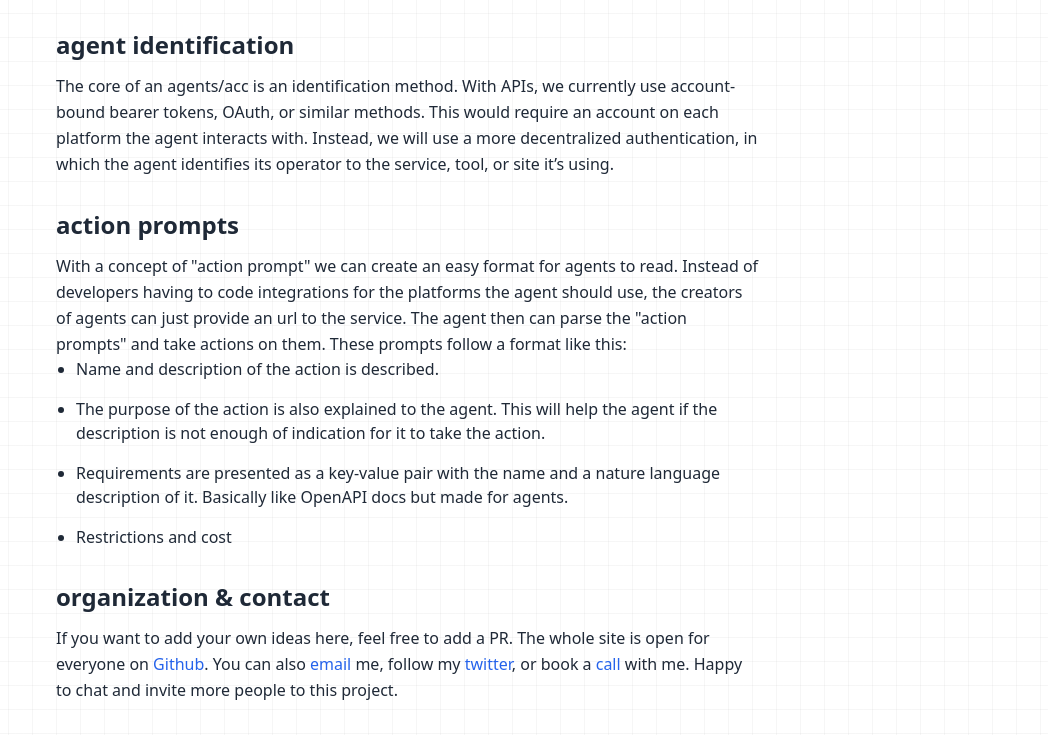
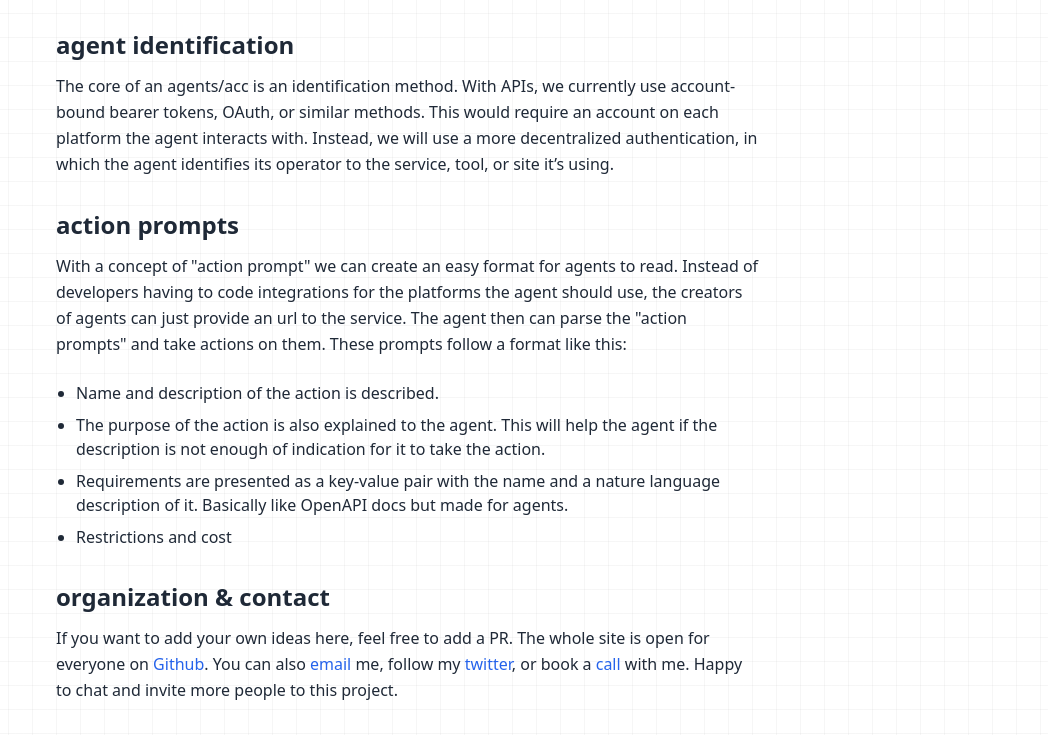
Before and after one commit to 0w9/agents-acc, a website: page index.html in a window 1280 px wide. Shown: the part 683-1418 px from the top of the page, without its empty margins (232-1280 px from the left). Drawn offline with nearby package versions, Linux system fonts and the light colour scheme.

Commit message:
Update index.html

```diff
--- a/index.html
+++ b/index.html
@@ -58,7 +58,9 @@
           should use, the creators of agents can just provide an url to the service. The agent then can parse the "action prompts" and take actions on them. These prompts
           follow a format like this:</p>
 
-          <ul class="list-disc pl-5 space-y-4">
+          <br />
+
+          <ul class="list-disc pl-5 space-y-2">
             <li>
               Name and description of the action is described.
             </li>
```
